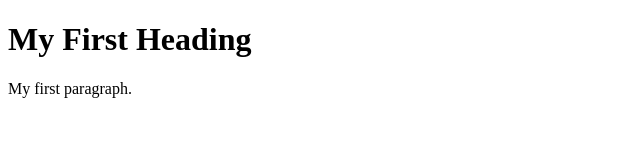
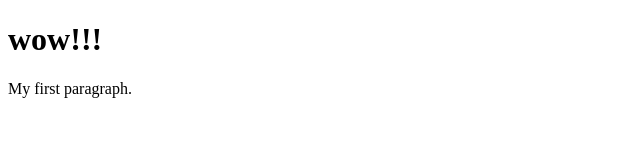
Before and after one commit to maymina201199-bit/maymina201199-bit.github.io, a plain HTML site: page index.html in a window 1280 px wide. Shown: the whole page, without its empty margins (0-640 px from the left). Drawn offline with Linux system fonts and the light colour scheme.

Commit message:
Update index.html

```diff
--- a/index.html
+++ b/index.html
@@ -5,7 +5,7 @@
 </head>
 <body>
 
-<h1>My First Heading</h1>
+<h1>wow!!!</h1>
 <p>My first paragraph.</p>
 
 </body>
```
